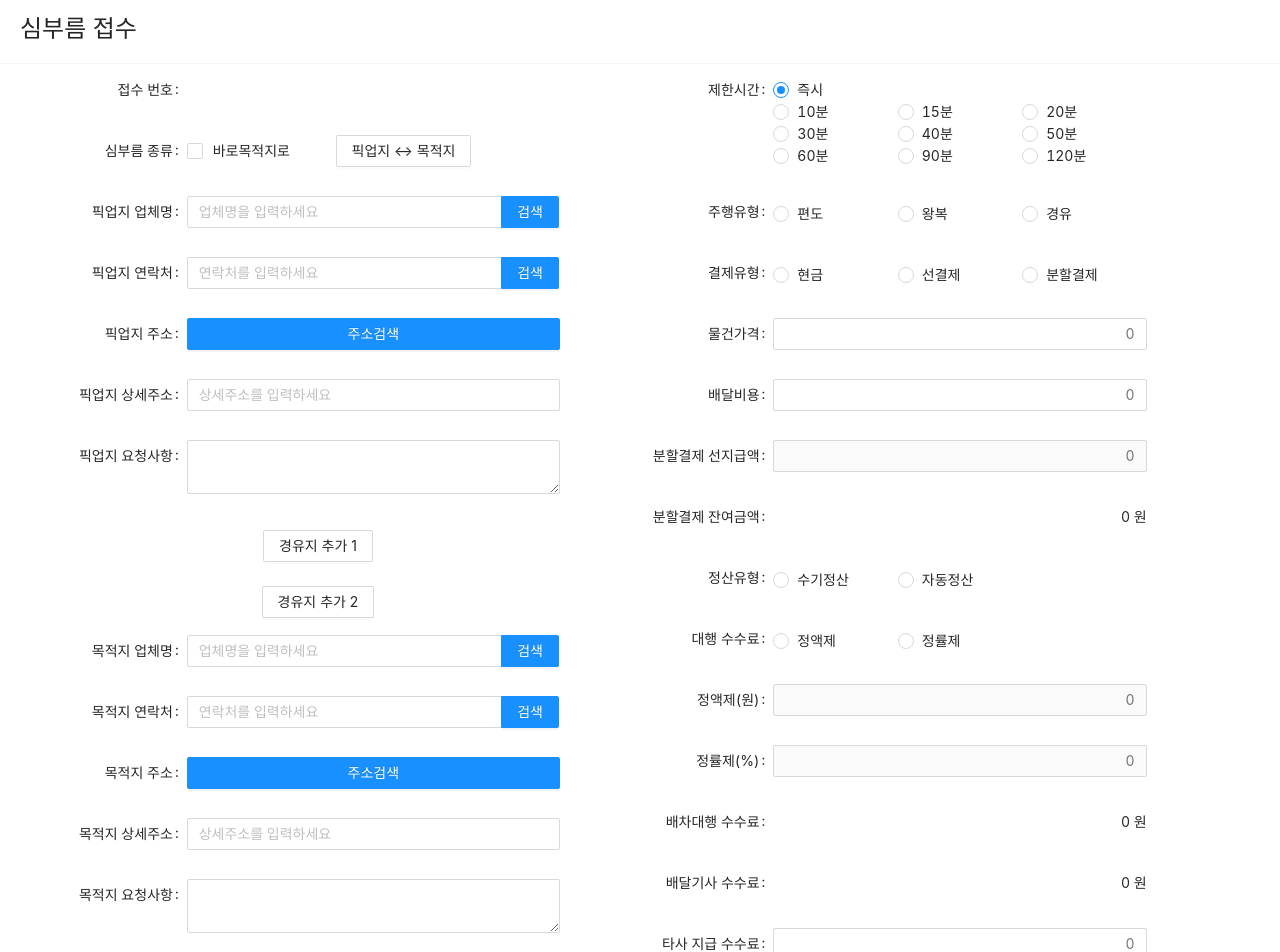
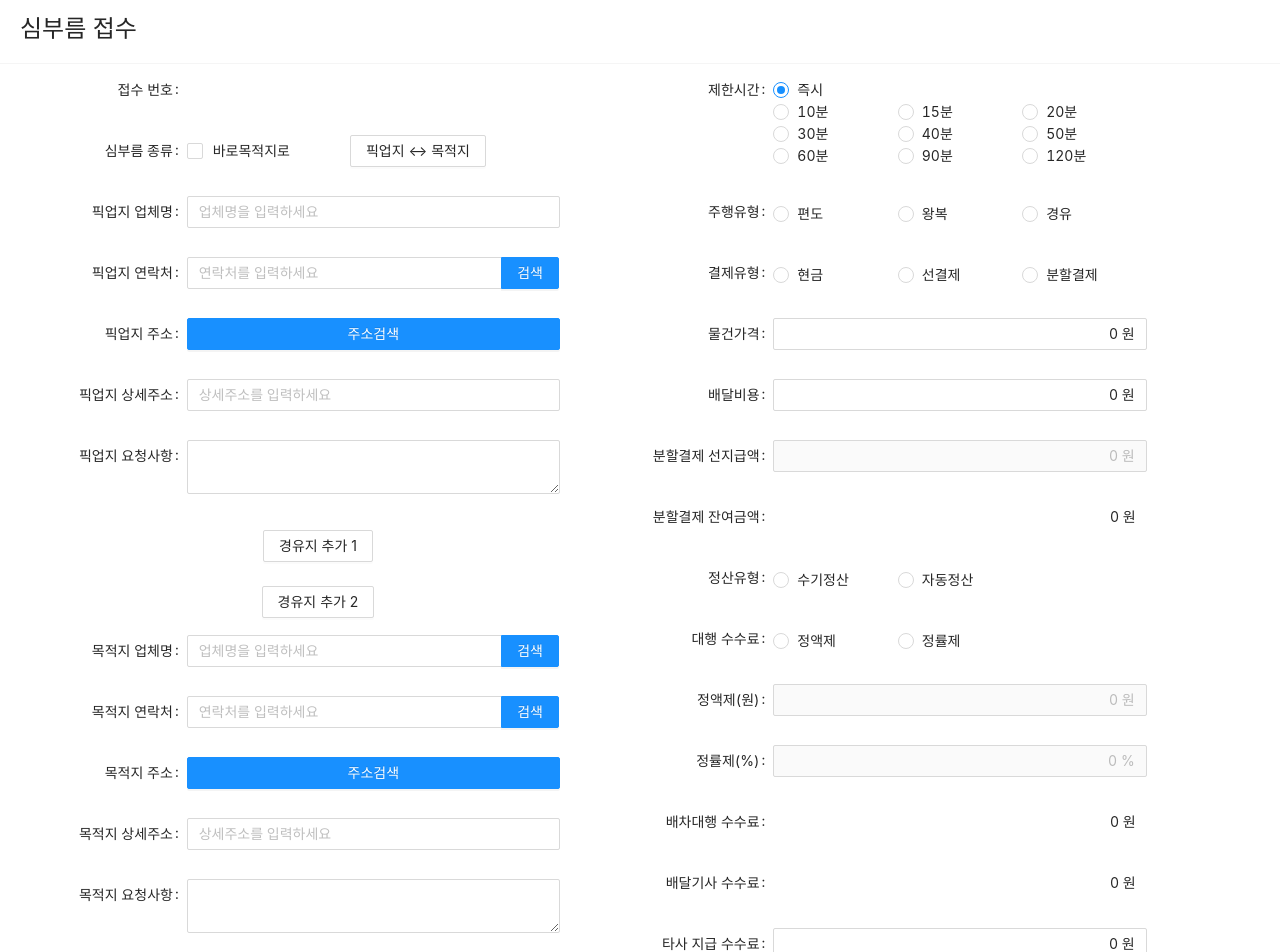
Before and after one commit to NaYeowon/roadvoy-quick, a React (Create React App) app: page /Popup in a window 1280 px wide. Shown: the top 952 px of the page. Built offline with nearby package versions, Linux system fonts and the light colour scheme.

Commit message:
전화번호 정규식 수정, disabled 0 초기화

```diff
--- a/src/components/Popup/Popup.tsx
+++ b/src/components/Popup/Popup.tsx
@@ -3,7 +3,7 @@
 import * as React from "react";
 import "./CallSignPopup.css";
 import { useState, useCallback, useEffect } from "react";
-import { Form, Radio, Button, Input, Col, Row, message, Checkbox, Collapse, Popconfirm } from "antd";
+import { Form, Radio, Button, Input, Col, Row, message, Checkbox, Collapse, Popconfirm, AutoComplete } from "antd";
 import { CloseCircleTwoTone } from "@ant-design/icons";
 import TextArea from "antd/lib/input/TextArea";
 import DaumPostcode from "react-daum-postcode";
@@ -27,6 +27,9 @@ import DistanceHelper from "src/helpers/DistanceHelper";
 import { costFormat, getCellNoFormat } from "src/util/FormatUtil";
 import { CallDetailShopTitle } from "../CallList";
 import ErrandAddressType from "src/helpers/ErrandAddressType";
+import ErrandAPIService from "src/helpers/ErrandAPIService";
+import ErrandCompany from "src/util/ErrandCompany";
+import { useForm } from "antd/lib/form/Form";
 
 interface Props {
   callInfo: CallInfo | undefined;
@@ -258,16 +261,6 @@ const Popup = (props: Props) => {
     setAcDestMemo(acOriginMemo);
   };
 
-  // const handleSearchAddressByCompanyName = async (acQuery: string, rrandAddressType:ErrandAddressType) => {
-  //   const astErrandCompany: CallInfo[] = await ErrandAPIService.getCompanyListByName(acQuery)
-  //   if(astErrandCompany && astErrandCompany.length > 0) {
-  //     if(astErrandCompany.length === 1) {
-  //       // 1 개인 경우 바로 집어넣는다
-
-  //     }
-  //   }
-  // }
-
   const handleClickCancelSelectDispatchRider = () => {
     setUcAllocType(ErrandAllocType.NORMAL), setStForceDispatchRider(null);
   };
@@ -301,34 +294,39 @@ const Popup = (props: Props) => {
 
   // 배차 대행 수수료
   let calcErrandFeeAgency
-  if(ucErrandFeeType == 1) {
+  if(ucErrandFeeType == ErrandFeeType.AMOUNT) {
     calcErrandFeeAgency = ulErrandFeeAmount
   } else {
     calcErrandFeeAgency = ((ulErrandCharge) * (ucErrandFeeRate) / 100);
   }
 
+  useEffect(() => {
+    if(ucErrandFeeType != ErrandFeeType.RATE) {
+      setUcErrandFeeRate(0)
+    }
+    if(ucErrandFeeType != ErrandFeeType.AMOUNT) {
+      setUlErrandFeeAmount(0)
+    }
+  },[ucErrandFeeType])
+
   // 배달기사 수수료
   let riderFee
-  if(ucErrandType == 1) {
     riderFee = (ulErrandCharge) - calcErrandFeeAgency
-  } else {
-    riderFee = (ulErrandCharge) - calcErrandFeeAgency
-  }
 
   // 전화번호
   useEffect(() => {
-    if(acDestCellNo.length === 13) {
-      setAcDestCellNo(acDestCellNo.replace(/-/g, '').replace(/(\d{3})(\d{4})(\d{4})/, '$1-$2-$3'));
-     } else
-       setAcDestCellNo(acDestCellNo.replace(/(\d{2,3})(\d{3,4})(\d{4})/, '$1-$2-$3'))
+      setAcOriginCellNo(acOriginCellNo.replace(/[^0-9]/g, '').replace(/(^02|^0504|^0508|^0505|^1[0-9]{3}|^0[0-9]{2})([0-9]+)?([0-9]{4})/, '$1-$2-$3').replace('--', '-'))
+    },[acOriginCellNo])
+  useEffect(() => {
+    setAcDestCellNo(acDestCellNo.replace(/[^0-9]/g, '').replace(/(^02|^0504|^0508|^0505|^1[0-9]{3}|^0[0-9]{2})([0-9]+)?([0-9]{4})/, '$1-$2-$3').replace('--', '-'))
     },[acDestCellNo])
 
+  // 분할결제 선지급액
   useEffect(() => {
-    if(acOriginCellNo.length === 13) {
-      setAcOriginCellNo(acOriginCellNo.replace(/-/g, '').replace(/(\d{3})(\d{4})(\d{4})/, '$1-$2-$3'));
-     } else
-      setAcOriginCellNo(acOriginCellNo.replace(/(\d{2,3})(\d{3,4})(\d{4})/, '$1-$2-$3'))
-    },[acOriginCellNo])
+    if(ulSplitPrePayment > ulErrandCharge) {
+      alert('배달비용 금액보다 클 수 없습니다.')
+    }
+  }, [ulSplitPrePayment])
 
   // 정액제
   useEffect(() => {
@@ -350,6 +348,23 @@ const Popup = (props: Props) => {
     }
   }, [ulErrandDispatchAgencyFee])
 
+  // disable 0으로 초기화
+  useEffect(() => {
+    if ( ucPaymentMode != PaymentMode.INSTALLMENT_PAYMENT ) {
+      setUlSplitPrePayment(0)
+    }
+  }, [ucPaymentMode])
+
+  useEffect(() => {
+    if ( ucErrandType === ErrandType.SAME ) {
+      setAcOriginCompany("")
+      setAcOriginCellNo("")
+      setAcOriginOldAddr("")
+      setAcOriginAddrDesc("")
+      setFullAddress("")
+      setAcOriginMemo("")
+    }
+  }, [ucErrandType])
 
 return (
     <>
@@ -379,15 +394,17 @@ return (
                   }}
                   checked={ucErrandType === ErrandType.SAME}
                 />
-                <span style={{paddingRight: '5.7vh'}}>바로목적지로</span>
+                <span>바로목적지로</span>
+                <span style={{paddingLeft:'60px'}}>
                   <Button onClick={handleClickSwap}>
                     픽업지 ↔ 목적지
                   </Button>
+                </span>
               </Col>
             </Form.Item>
 
             <Form.Item label="픽업지 업체명">
-              <Search
+              {/* <Search
                 placeholder="업체명을 입력하세요"
                 enterButton="검색"
                 onSearch={(val) => {
@@ -398,6 +415,16 @@ return (
                 onChange={e => {
                   setAcOriginCompany(e.target.value);
                 }}
+                disabled={ucErrandType === ErrandType.SAME}
+              /> */}
+              <AutoComplete
+                style={{textAlign:'left'}}
+                placeholder="업체명을 입력하세요"
+                filterOption={(inputValue, option) =>
+                  option!.value.toUpperCase().indexOf(inputValue.toUpperCase()) !== -1
+                }
+                value={acOriginCompany}
+                onChange={(value) => setAcOriginCompany(value)}
                 disabled={ucErrandType === ErrandType.SAME}
               />
             </Form.Item>
@@ -555,7 +582,11 @@ return (
               />
             </Form.Item>
 
-            <Form.Item label="픽업 ↔ 목적지">{originToDestDistance}</Form.Item>
+            <Form.Item label="픽업 ↔ 목적지">
+              <span className="originToDestDistance">
+                {originToDestDistance}
+              </span>
+            </Form.Item>
           </Form>
         </Col>
         <Col span={12} pull={1}>
@@ -662,6 +693,7 @@ return (
                 }}
                 thousandSeparator={true}
                 maxLength={10}
+                value={ulGoodsPrice}
                 suffix=" 원"
               />
             </Form.Item>
@@ -676,6 +708,7 @@ return (
                   setUlErrandCharge(parseInt(value.value))
                 }}
                 suffix=" 원"
+                value={ulErrandCharge}
                 maxLength={9}
               />
             </Form.Item>
@@ -691,11 +724,14 @@ return (
                 }}
                 disabled={ucPaymentMode !== PaymentMode.INSTALLMENT_PAYMENT }
                 suffix=" 원"
+                value={ulSplitPrePayment}
               />
             </Form.Item>
 
             <Form.Item label="분할결제 잔여금액" name="ulSplitPostPayment">
+              <span style={{paddingRight:'11px'}}>
               {costFormat(splitAdvancePayment)}
+              </span>
             </Form.Item>
 
             <Form.Item label="정산유형">
@@ -745,6 +781,7 @@ return (
                 }}
                 disabled={ucErrandFeeType !== ErrandFeeType.AMOUNT}
                 suffix=" 원"
+                value={ulErrandFeeAmount}
               />
             </Form.Item>
 
@@ -759,18 +796,23 @@ return (
                 }}
                 disabled={ucErrandFeeType !== ErrandFeeType.RATE}
                 suffix=" %"
+                value={ucErrandFeeRate}
               />
             </Form.Item>
 
             <Form.Item label="배차대행 수수료" name="ulErrandFeeAgency">
+              <span style={{paddingRight:'11px'}}>
                 {costFormat(calcErrandFeeAgency)}
+              </span>
             </Form.Item>
 
             <Form.Item label="배달기사 수수료" name="ulErrandFeeCourier">
+              <span style={{paddingRight:'11px'}}>
                 {costFormat(riderFee)}
+              </span>
             </Form.Item>
 
-            <Form.Item label="타사 지급 수수료" name="ulErrandDispatchAgencyFee" >
+            <Form.Item label="타사 지급 수수료" >
               <NumberFormat
                 className="input-number-format"
                 placeholder="0"
@@ -780,6 +822,7 @@ return (
                   setUlErrandDispatchAgencyFee(parseInt(e.value))
                 }}
                 suffix=" 원"
+                value={ulErrandDispatchAgencyFee}
               />
             </Form.Item>
 
```
Lines whose indentation alone changed are shown as unchanged.
